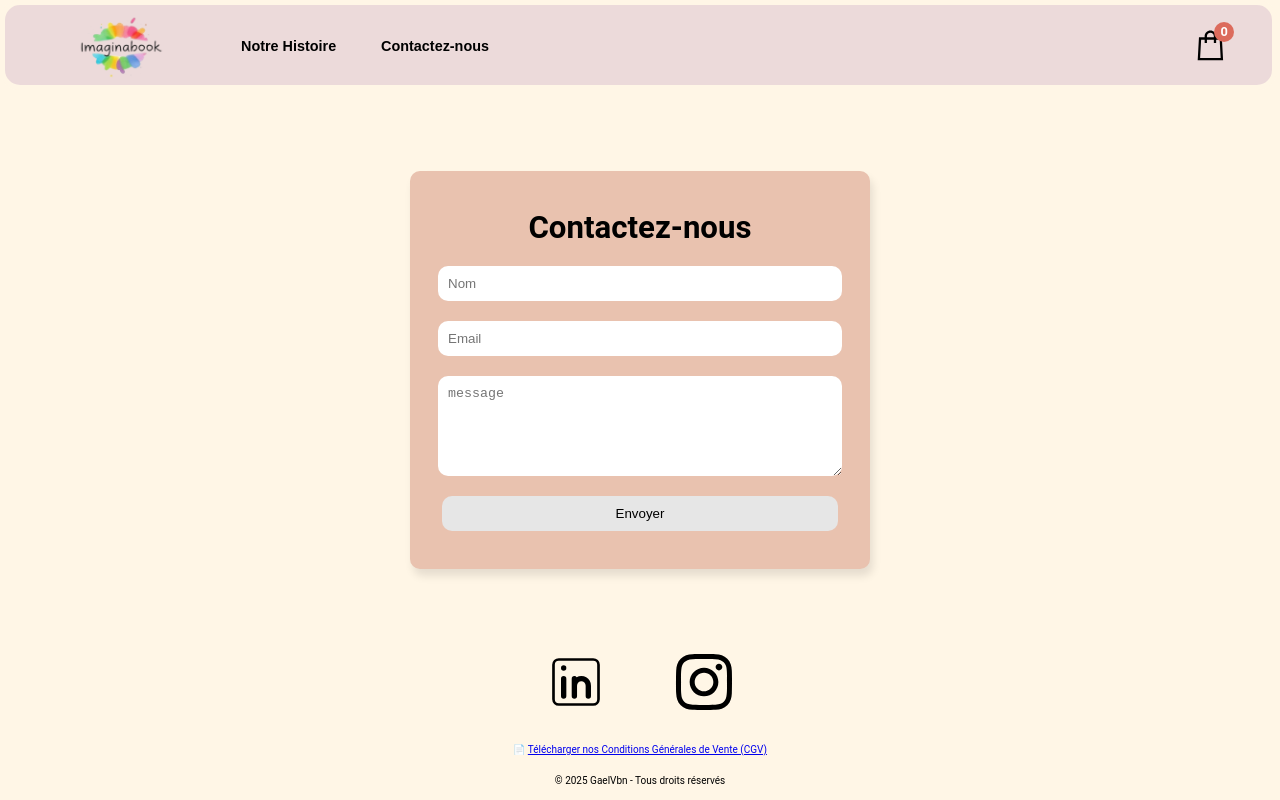
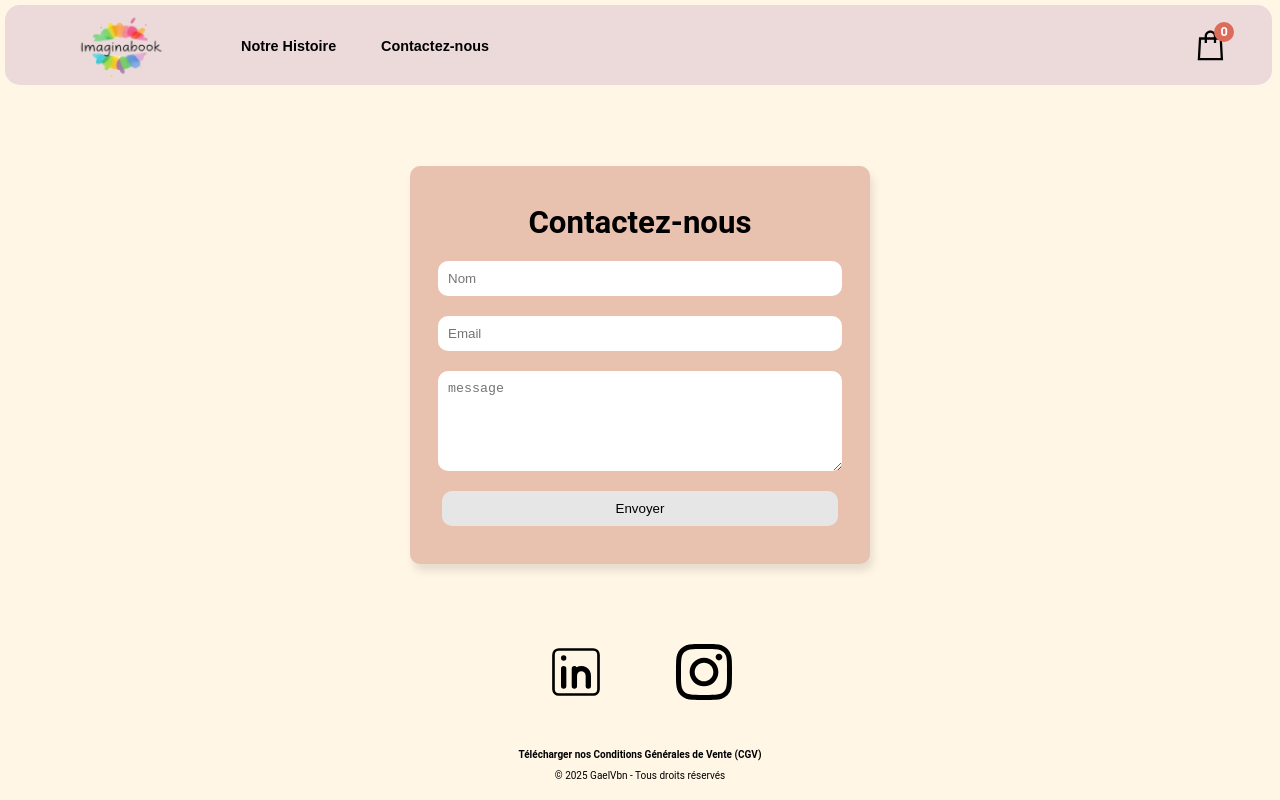
Before and after one commit to GaelVbn/imaginabook, a Next.js app: page /contactPage in a window 1280 px wide. Built offline with nearby package versions, Linux system fonts and the light colour scheme.

Commit message:
css modifier

```diff
--- a/src/app/components/Footer/Footer.jsx
+++ b/src/app/components/Footer/Footer.jsx
@@ -1,23 +1,24 @@
 "use client";
 import React from "react";
 import style from "./Footer.module.css";
-import { useSelector } from "react-redux";
 
 const Footer = () => {
   const date = new Date().getFullYear();
   return (
     <footer className={style.container}>
-      <p style={{ fontSize: "10px", color: "black" }}>
-        📄{" "}
+      <p style={{ fontSize: "10px", color: "black", paddingTop: "1%" }}>
         <a
           href="/CGV.pdf"
           download
           aria-label="Télécharger les Conditions Générales de Vente"
+          style={{ color: "black", fontWeight: "bold", textDecoration: "none" }}
+          onMouseOver={(e) => (e.target.style.textDecoration = "underline")}
+          onMouseOut={(e) => (e.target.style.textDecoration = "none")}
         >
           Télécharger nos Conditions Générales de Vente (CGV)
         </a>
       </p>
-      <p style={{ fontSize: "10px" }}>
+      <p style={{ fontSize: "10px", paddingBottom: "1%", margin: "0%" }}>
         &copy; {date} GaelVbn - Tous droits réservés
       </p>
     </footer>
--- a/src/app/components/Panier/Panier.module.css
+++ b/src/app/components/Panier/Panier.module.css
@@ -1,15 +1,16 @@
 .container {
   display: flex;
   flex-direction: column;
-  justify-content: center;
+  justify-content: space-between;
   align-items: center;
   width: 100%;
-  height: auto;
-  background-color: #ffffff;
+  height: 100%;
+  background-color: #f7f4ef;
 }
 
 .head {
   display: flex;
+  flex-direction: column;
   justify-content: space-between;
   align-items: center;
   align-self: center;
@@ -42,6 +43,7 @@
   font-size: 0.8rem;
   color: #666;
 }
+
 .btn {
   display: flex;
   justify-content: center;
@@ -57,4 +59,5 @@
   flex-direction: column;
   justify-content: center;
   align-items: center;
+  margin-top: auto;
 }
--- a/src/app/components/PanierPopover/Panier.module.css
+++ b/src/app/components/PanierPopover/Panier.module.css
@@ -8,7 +8,7 @@
   height: 100vh;
   background-color: #ffffff;
   border: 1px solid #ccc;
-  border-radius: 5px;
+  border-radius: 0 0 0 0;
   box-shadow: 0 2px 10px rgba(0, 0, 0, 0.1);
   z-index: 1000;
 }
@@ -67,12 +67,11 @@
 
 @media (min-width: 1024px) {
   .container {
-    position: absolute;
     display: flex;
     flex-direction: column;
     right: 0px;
     width: 500px;
-    height: 100vh;
+    height: 100%;
     background-color: #ffffff;
     border: none;
     border-radius: none;
@@ -103,7 +102,7 @@
     flex-direction: column;
     width: 100%;
     overflow-y: scroll;
-    min-height: 500px;
+    min-height: 30%;
   }
 
   .taxes {
@@ -123,7 +122,7 @@
     align-items: center;
     justify-self: center;
     width: 90%;
-    margin-bottom: 0px;
+    margin-bottom: 3%;
     margin-top: 0%;
     padding: 3%;
     font-weight: bold;
@@ -137,7 +136,7 @@
 @media (min-width: 1920px) {
   .container {
     width: 700px;
-    height: 97%;
+    height: 100%;
     padding: 20px;
   }
 
--- a/src/app/components/SlideImages/SlideImages.module.css
+++ b/src/app/components/SlideImages/SlideImages.module.css
@@ -12,7 +12,7 @@
 @media (min-width: 1024px) {
   .images {
     height: inherit;
-    width: 95%;
+    width: 80%;
     border-radius: 10px;
   }
 
--- a/src/app/contactPage/contactPage.module.css
+++ b/src/app/contactPage/contactPage.module.css
@@ -86,7 +86,7 @@
     align-items: center;
     justify-content: space-around;
     width: 100%;
-    height: 80vh;
+    height: 100%;
     background-color: #fff6e6;
   }
 
@@ -96,11 +96,11 @@
   }
   .infoDesktop {
     display: flex;
-    flex-direction: row;
+    flex-direction: column;
     align-items: center;
     justify-content: space-around;
     width: 100%;
-    height: 80vh;
+    height: 100%;
     background-color: #fff6e6;
   }
 
@@ -157,6 +157,7 @@
   .social {
     display: flex;
     width: 100%;
+    height: fit-content;
     justify-content: center;
     gap: 5%;
     font-size: 4rem;
--- a/src/app/themesPage/[ThemesId]/produitPage/[id]/produitPage.module.css
+++ b/src/app/themesPage/[ThemesId]/produitPage/[id]/produitPage.module.css
@@ -3,9 +3,10 @@
   flex-direction: column;
   align-items: center;
   justify-content: center;
-  width: 100vw;
-  height: auto;
+  width: 100%;
+  height: 100%;
   background-color: #fff6e6;
+  padding-bottom: 1%;
 }
 .container {
   display: flex;
@@ -133,7 +134,7 @@
     flex-direction: row;
     justify-self: center;
     justify-content: center;
-    height: 75vh;
+    height: fit-content;
     width: 65%;
     gap: 3%;
     margin-top: 2%;
@@ -153,7 +154,7 @@
     display: flex;
     flex-direction: column;
     align-items: center;
-    height: 90%;
+    height: 100%;
     width: 60%;
     margin-top: 0%;
   }
```
Also changed, not shown: src/app/components/Panier/Panier.jsx (+5 -4 lines).
